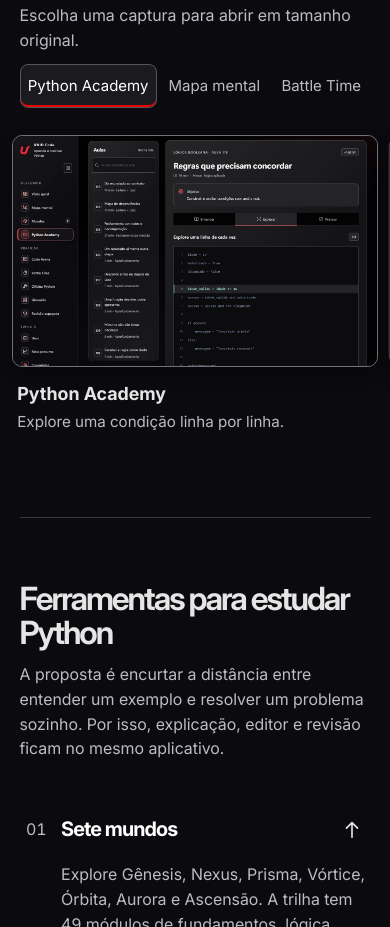
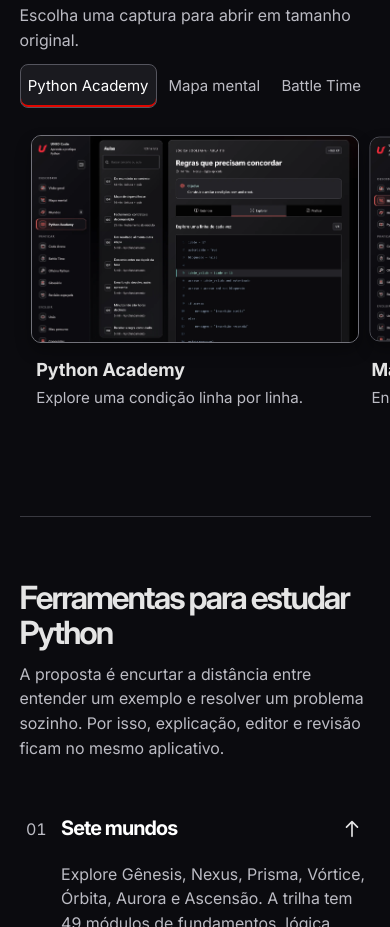
Before and after one commit to normanff/Nsec, a website: page index.html in a window 390 px wide. Shown: the part 840-1767 px from the top of the page. Drawn offline with Linux system fonts and the light colour scheme.

Commit message:
Reduz a largura das capturas na galeria responsiva

```diff
--- a/css/site.css
+++ b/css/site.css
@@ -60,7 +60,7 @@ h2{font-size:clamp(2rem,3.7vw,3.9rem);font-weight:650;letter-spacing:-.065em}h2
 .gallery-picker button:hover {background:var(--surface); color:var(--paper);}
 .gallery-picker button[aria-pressed=true] {border-color:#55555e; background:var(--surface); color:white; box-shadow:inset 0 -2px var(--red);}
 .screen-track {
-  --edge:max(11vw,calc((100% - 65rem)/2)); display:flex; align-items:flex-start;
+  --edge:max(15%,calc((100% - 55rem)/2)); display:flex; align-items:flex-start;
   gap:clamp(12px,2vw,30px); overflow-x:auto; overscroll-behavior-x:contain;
   scroll-snap-type:x mandatory; padding:8px var(--edge) 20px; scrollbar-width:thin;
   scrollbar-color:#63636b var(--ink); outline-offset:-3px;
@@ -81,7 +81,7 @@ h2{font-size:clamp(2rem,3.7vw,3.9rem);font-weight:650;letter-spacing:-.065em}h2
   @keyframes screen-arrive {from{opacity:.76;translate:0 8px}to{opacity:1;translate:0 0}}
 }
 @media(max-width:700px) {
-  .screen-track {--edge:3.2%; gap:8px; padding-bottom:12px;}
+  .screen-track {--edge:clamp(8%,calc(22% - 3.4rem),15%); gap:8px; padding-bottom:12px;}
   .screen-card a {border-radius:10px;}
   .screen-card figcaption {display:block; padding:.8rem .3rem .45rem;}
   .screen-card figcaption span {margin-top:.15rem;}
```
